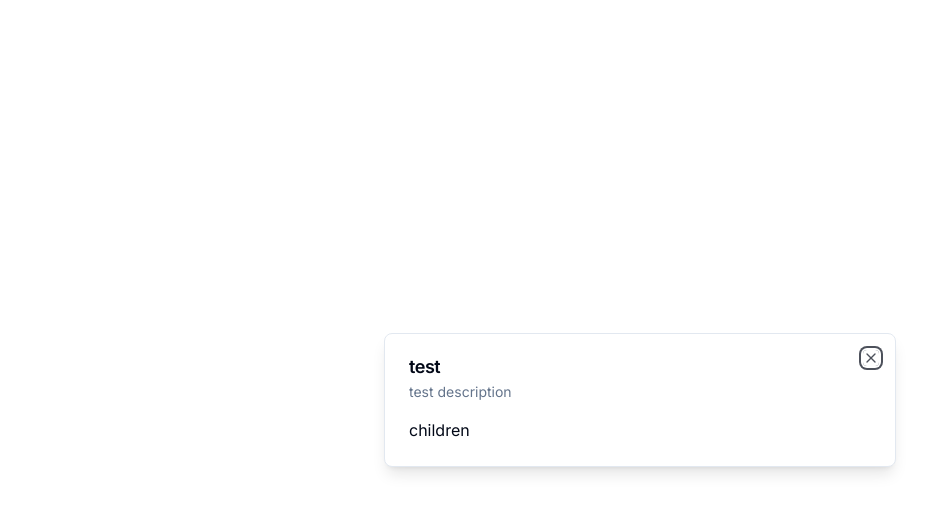
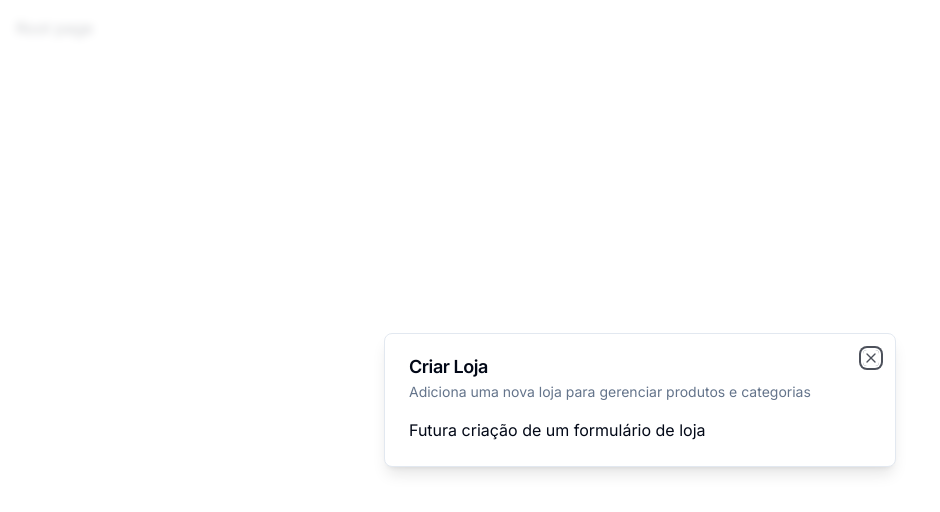
Before and after one commit to williamasjr/backend-dashboard-glasses-commerce, a Next.js app: page / in a window 1280 px wide. Shown: the top 512 px of the page, without its empty margins (0-940 px from the left). Built offline with nearby package versions, Linux system fonts and the light colour scheme.

Commit message:
modals to load root page

```diff
--- a/package.json
+++ b/package.json
@@ -19,7 +19,8 @@
     "react": "^18",
     "react-dom": "^18",
     "tailwind-merge": "^2.0.0",
-    "tailwindcss-animate": "^1.0.7"
+    "tailwindcss-animate": "^1.0.7",
+    "zustand": "^4.4.6"
   },
   "devDependencies": {
     "@types/node": "^20",
--- a/src/app/(root)/page.tsx
+++ b/src/app/(root)/page.tsx
@@ -1,20 +1,20 @@
 "use client";
 
-import { Modal } from "@/src/components/ui/modal";
+import { useEffect } from "react";
 
-const setUpPage = () => {
-  return (
-    <div className="p-4">
-      <Modal
-        title="test"
-        description="test description"
-        isOpen
-        onClose={() => {}}
-      >
-        children
-      </Modal>
-    </div>
-  );
+import { useStoreModal } from "@/src/hooks/use-store-modal";
+
+const SetupPage = () => {
+  const onOpen = useStoreModal((state) => state.onOpen);
+  const isOpen = useStoreModal((state) => state.isOpen);
+
+  useEffect(() => {
+    if (!isOpen) {
+      onOpen();
+    }
+  }, [isOpen, onOpen]);
+
+  return <div className="p-4">Root page</div>;
 };
 
-export default setUpPage;
+export default SetupPage;
--- a/src/app/layout.tsx
+++ b/src/app/layout.tsx
@@ -1,6 +1,7 @@
 import "./globals.css";
 import { Inter } from "next/font/google";
 import { ClerkProvider } from "@clerk/nextjs";
+import ModalProvider from "../providers/modal-provider";
 
 const inter = Inter({ subsets: ["latin"] });
 
@@ -17,7 +18,10 @@ export default function RootLayout({
   return (
     <ClerkProvider>
       <html lang="en">
-        <body className={inter.className}>{children}</body>
+        <body className={inter.className}>
+          {children}
+          <ModalProvider />
+        </body>
       </html>
     </ClerkProvider>
   );
--- /dev/null
+++ b/src/components/modals/store-modal.tsx
@@ -0,0 +1,19 @@
+"use client";
+
+import { useStoreModal } from "@/src/hooks/use-store-modal";
+import { Modal } from "@/src/components/ui/modal";
+
+export const StoreModal = () => {
+  const storeModal = useStoreModal();
+
+  return (
+    <Modal
+      title="Criar Loja"
+      description="Adiciona uma nova loja para gerenciar produtos e categorias"
+      isOpen={storeModal.isOpen}
+      onClose={storeModal.onClose}
+    >
+      Futura criação de um formulário de loja
+    </Modal>
+  );
+};
--- /dev/null
+++ b/src/hooks/use-store-modal.tsx
@@ -0,0 +1,13 @@
+import { create } from "zustand";
+
+interface useStoreModalStore {
+  isOpen: boolean;
+  onOpen: () => void;
+  onClose: () => void;
+}
+
+export const useStoreModal = create<useStoreModalStore>((set) => ({
+  isOpen: false,
+  onOpen: () => set({ isOpen: true }),
+  onClose: () => set({ isOpen: false }),
+}));
--- /dev/null
+++ b/src/providers/modal-provider.tsx
@@ -0,0 +1,25 @@
+"use client";
+
+import { useEffect, useState } from "react";
+
+import { StoreModal } from "../components/modals/store-modal";
+
+export const ModalProvider = () => {
+  const [isMounted, setIsMounted] = useState(false);
+
+  useEffect(() => {
+    setIsMounted(true);
+  }, []);
+
+  if (!isMounted) {
+    return null;
+  }
+
+  return (
+    <>
+      <StoreModal />
+    </>
+  );
+};
+
+export default ModalProvider;
```
Also changed, not shown: 1 other file (tests, documents, lock files or other folders).
